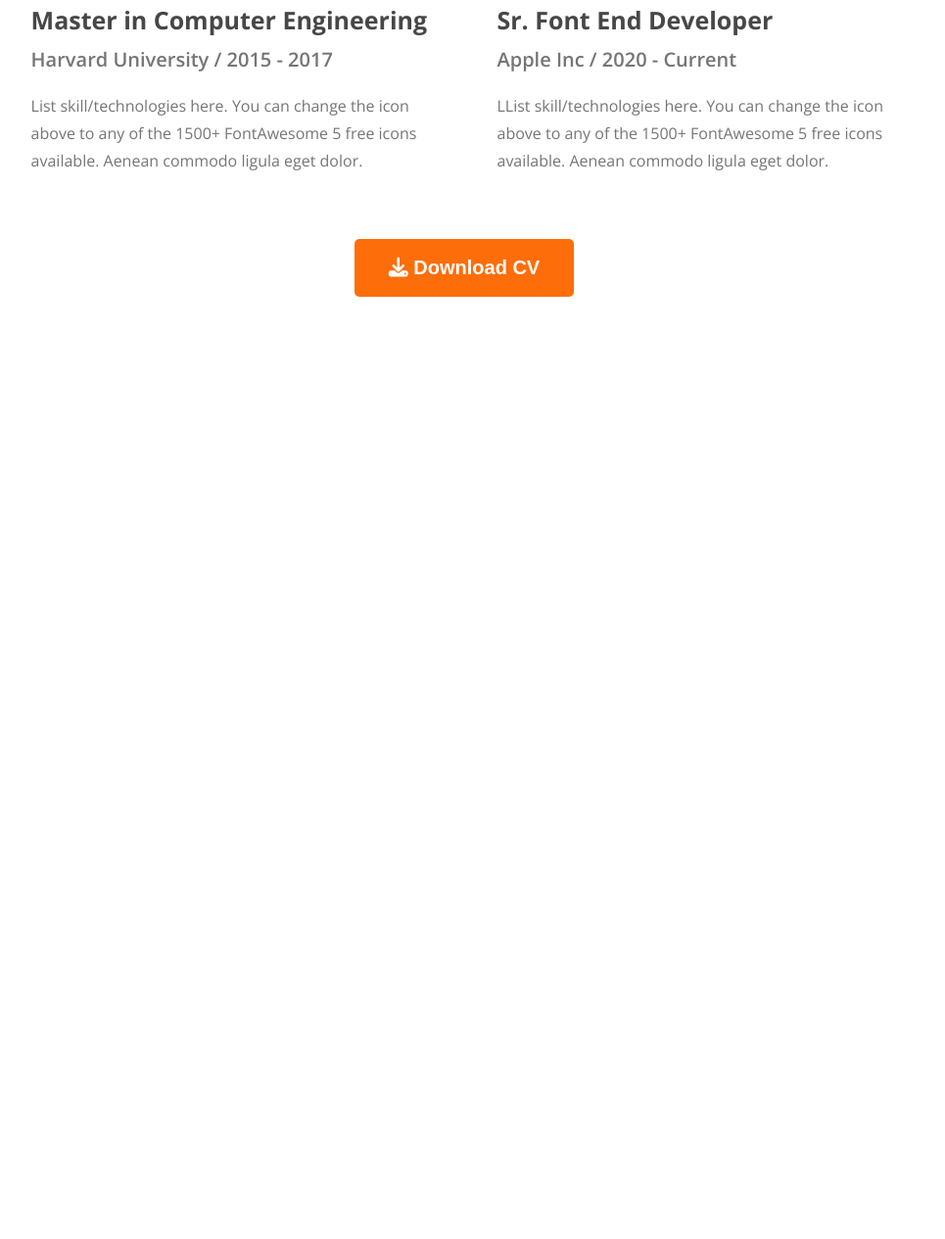
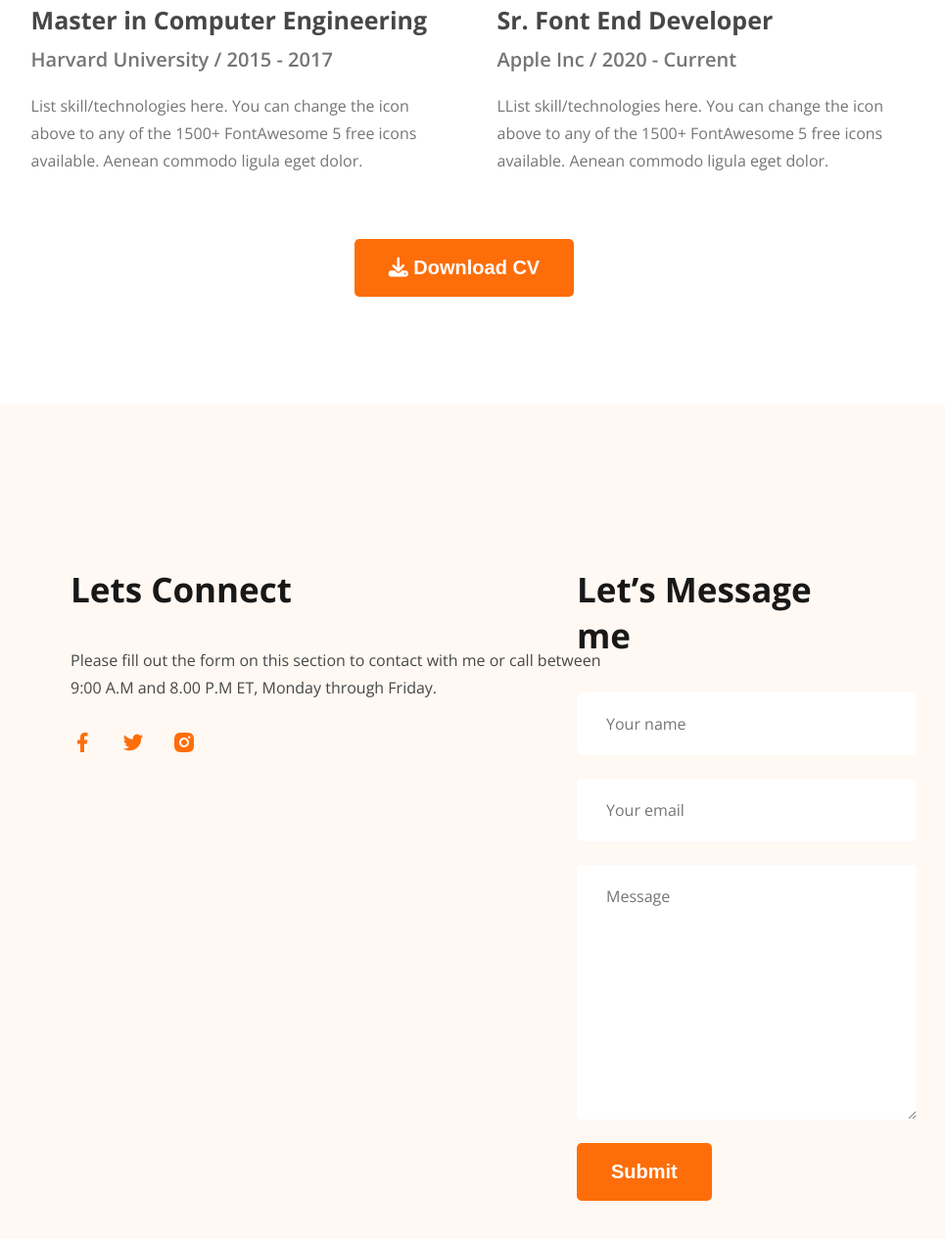
Before and after one commit to thesimtiaz/developer-portfolio, a plain HTML site: page index.html in a window 1280 px wide. Shown: the part 3247-4512 px from the top of the page at 98% size, without its empty margins (166-1131 px from the left). Before the commit the page ends 3558 px from the top, so only its background shows below. Drawn offline with nearby package versions, Linux system fonts and the light colour scheme.

Commit message:
added footer section

```diff
--- a/index.html
+++ b/index.html
@@ -211,6 +211,41 @@
       </section>
     </main>
 
-    <footer></footer>
+    <footer>
+      <div class="footer-column">
+        <h3 id="section-title" class="section-title">Lets Connect</h3>
+        <p id="section-description">
+          Please fill out the form on this section to contact with me or call
+          between 9:00 A.M and 8.00 P.M ET, Monday through Friday.
+        </p>
+        <div class="social-links">
+          <a href="https://www.facebook.com/" target="_blank"
+            ><img src="images/icons/facebook.png" alt=""
+          /></a>
+          <a href="https://twitter.com/" target="_blank"
+            ><img src="images/icons/twitter.png" alt=""
+          /></a>
+          <a href="https://www.instagram.com/" target="_blank"
+            ><img src="images/icons/instagram.png" alt=""
+          /></a>
+        </div>
+      </div>
+
+      <div class="footer-column">
+        <h3 id="section-title" class="section-title">Let’s Message me</h3>
+        <form class="contact">
+          <input type="text" placeholder="Your name" />
+          <input type="email" placeholder="Your email" />
+          <textarea
+            name=""
+            placeholder="Message"
+            id=""
+            cols="30"
+            rows="8"
+          ></textarea>
+          <input class="btn-primary" type="submit" placeholder="Submit" />
+        </form>
+      </div>
+    </footer>
   </body>
 </html>
--- a/styles/styles.css
+++ b/styles/styles.css
@@ -172,7 +172,7 @@ main {
 }
 
 /* resume section styles */
-.resume{
+.resume {
   margin-top: 130px;
 }
 .resume-container {
@@ -205,10 +205,55 @@ main {
   line-height: 28px;
   margin-top: 20px;
 }
-.resume-container hr{
+.resume-container hr {
   margin: 30px 30px 30px 0;
 }
-.download-cv{
+.download-cv {
   text-align: center;
   margin-top: 50px;
 }
+
+/* footer styles */
+footer {
+  display: flex;
+  background: #fff8f3;
+  gap: 115px;
+  margin-top: 110px;
+  padding: 130px 230px;
+}
+.footer-column {
+  width: 50%;
+}
+#section-title {
+  text-align: left;
+}
+#section-description {
+  color: #474747;
+  width: 562px;
+  font-size: 16px;
+  font-weight: 400;
+  line-height: 28px;
+  margin-bottom: 30px;
+  text-align: left;
+}
+.social-links a {
+  margin-right: 24px;
+}
+.contact input[type="text"],
+input[type="email"],
+textarea {
+  width: 100%;
+  display: block;
+  margin-top: 24px;
+  margin-bottom: 24px;
+  padding: 18px 30px;
+  border-radius: 5px;
+  background: #fff;
+  color: #757575;
+  font-family: "Open Sans";
+  font-size: 16px;
+  font-weight: 400;
+  line-height: 28px;
+  border: none;
+  outline: none;
+}
```
